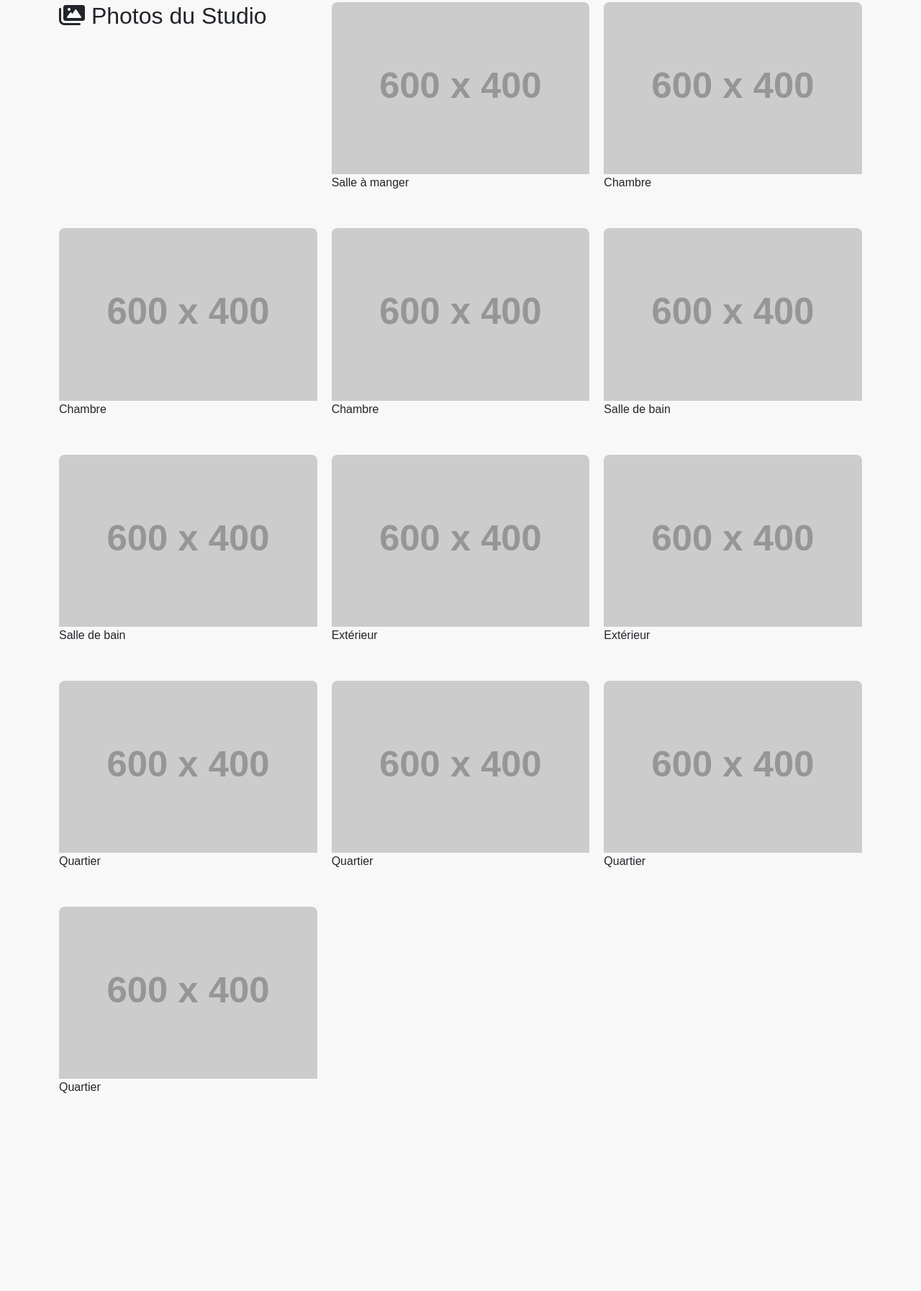
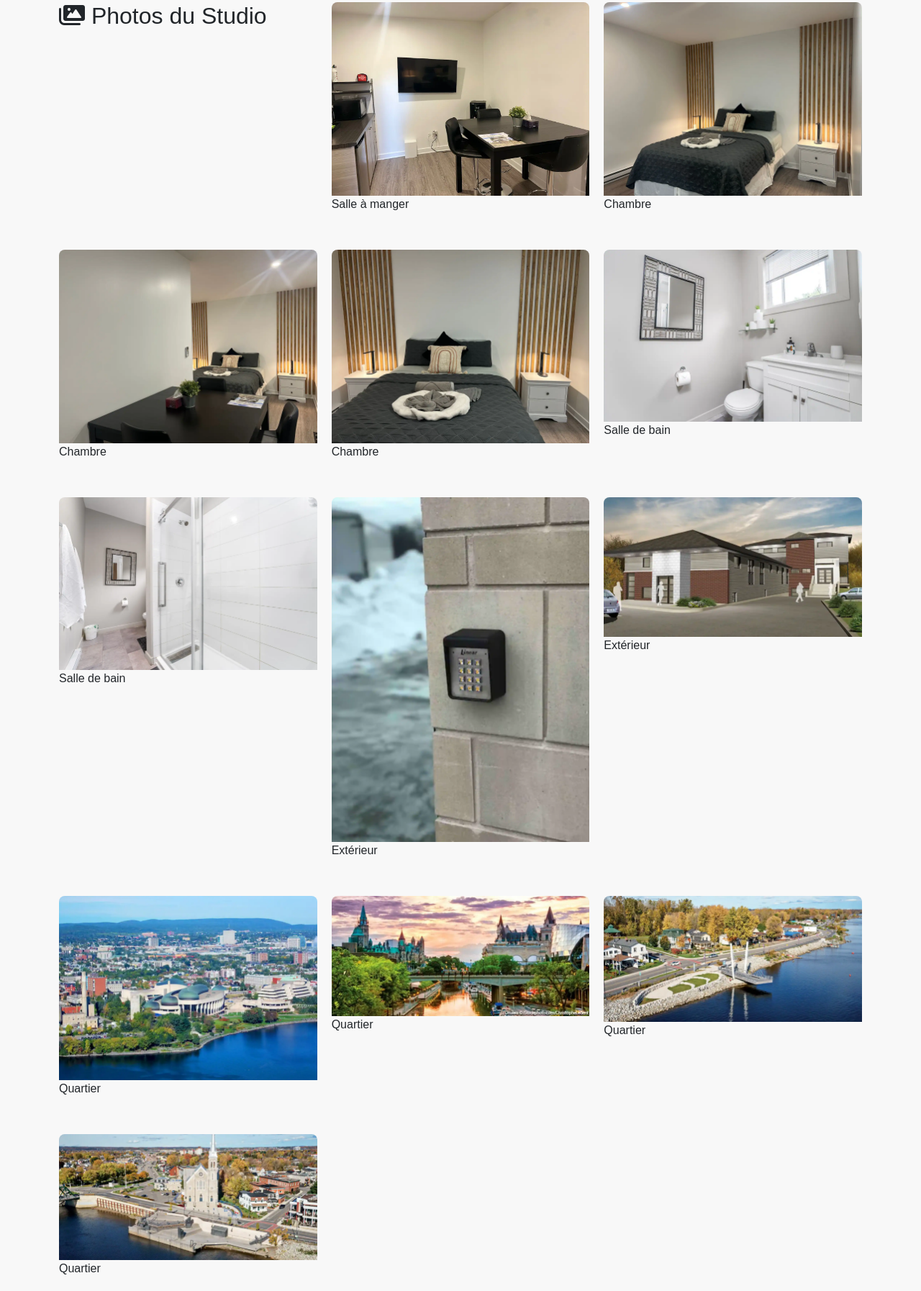
Before and after one commit to rulrok/usb-french-debutant-3-project, a plain HTML site: page index.html in a window 1280 px wide. Shown: the part 1131-2925 px from the top of the page at 72% size. Before the commit the page ends 2725 px from the top, so only its background shows below. Drawn offline with nearby package versions, Linux system fonts and the light colour scheme; placeholder pictures from the web are drawn by us.

Commit message:
update images on index

```diff
--- a/index.html
+++ b/index.html
@@ -127,59 +127,59 @@
 
             <!-- Salle à manger (1 photo) -->
             <div class="photo">
-                <img src="https://via.placeholder.com/600x400?text=Salle+à+manger" alt="Salle à manger">
+                <img src="img/salle.webp" alt="Salle à manger">
                 <p>Salle à manger</p>
             </div>
 
             <!-- Chambre (3 photos) -->
             <div class="photo">
-                <img src="https://via.placeholder.com/600x400?text=Chambre+1" alt="Chambre 1">
+                <img src="img/chambre (1).webp" alt="Chambre 1">
                 <p>Chambre</p>
             </div>
             <div class="photo">
-                <img src="https://via.placeholder.com/600x400?text=Chambre+2" alt="Chambre 2">
+                <img src="img/chambre (2).webp" alt="Chambre 2">
                 <p>Chambre</p>
             </div>
             <div class="photo">
-                <img src="https://via.placeholder.com/600x400?text=Chambre+3" alt="Chambre 3">
+                <img src="img/chambre (3).webp" alt="Chambre 3">
                 <p>Chambre</p>
             </div>
 
             <!-- Salle de bains (2 photos) -->
             <div class="photo">
-                <img src="https://via.placeholder.com/600x400?text=Salle+de+baigne+1" alt="Salle de bain 1">
+                <img src="img/bains (1).webp" alt="Salle de bain 1">
                 <p>Salle de bain</p>
             </div>
             <div class="photo">
-                <img src="https://via.placeholder.com/600x400?text=Salle+de+baigne+2" alt="Salle de bain 2">
+                <img src="img/bains (2).webp" alt="Salle de bain 2">
                 <p>Salle de bain</p>
             </div>
 
             <!-- Extérieur (2 photos) -->
             <div class="photo">
-                <img src="https://via.placeholder.com/600x400?text=Extérieur+1" alt="Extérieur 1">
+                <img src="img/exterieur (1).webp" alt="Extérieur 1">
                 <p>Extérieur</p>
             </div>
             <div class="photo">
-                <img src="https://via.placeholder.com/600x400?text=Extérieur+2" alt="Extérieur 2">
+                <img src="img/exterieur (2).webp" alt="Extérieur 2">
                 <p>Extérieur</p>
             </div>
 
             <!-- Quartier (4 photos) -->
             <div class="photo">
-                <img src="https://via.placeholder.com/600x400?text=Quartier+1" alt="Quartier 1">
+                <img src="img/quartier (1).webp" alt="Quartier 1">
                 <p>Quartier</p>
             </div>
             <div class="photo">
-                <img src="https://via.placeholder.com/600x400?text=Quartier+2" alt="Quartier 2">
+                <img src="img/quartier (2).webp" alt="Quartier 2">
                 <p>Quartier</p>
             </div>
             <div class="photo">
-                <img src="https://via.placeholder.com/600x400?text=Quartier+3" alt="Quartier 3">
+                <img src="img/quartier (3).webp" alt="Quartier 3">
                 <p>Quartier</p>
             </div>
             <div class="photo">
-                <img src="https://via.placeholder.com/600x400?text=Quartier+4" alt="Quartier 4">
+                <img src="img/quartier (4).webp" alt="Quartier 4">
                 <p>Quartier</p>
             </div>
         </section>
```
